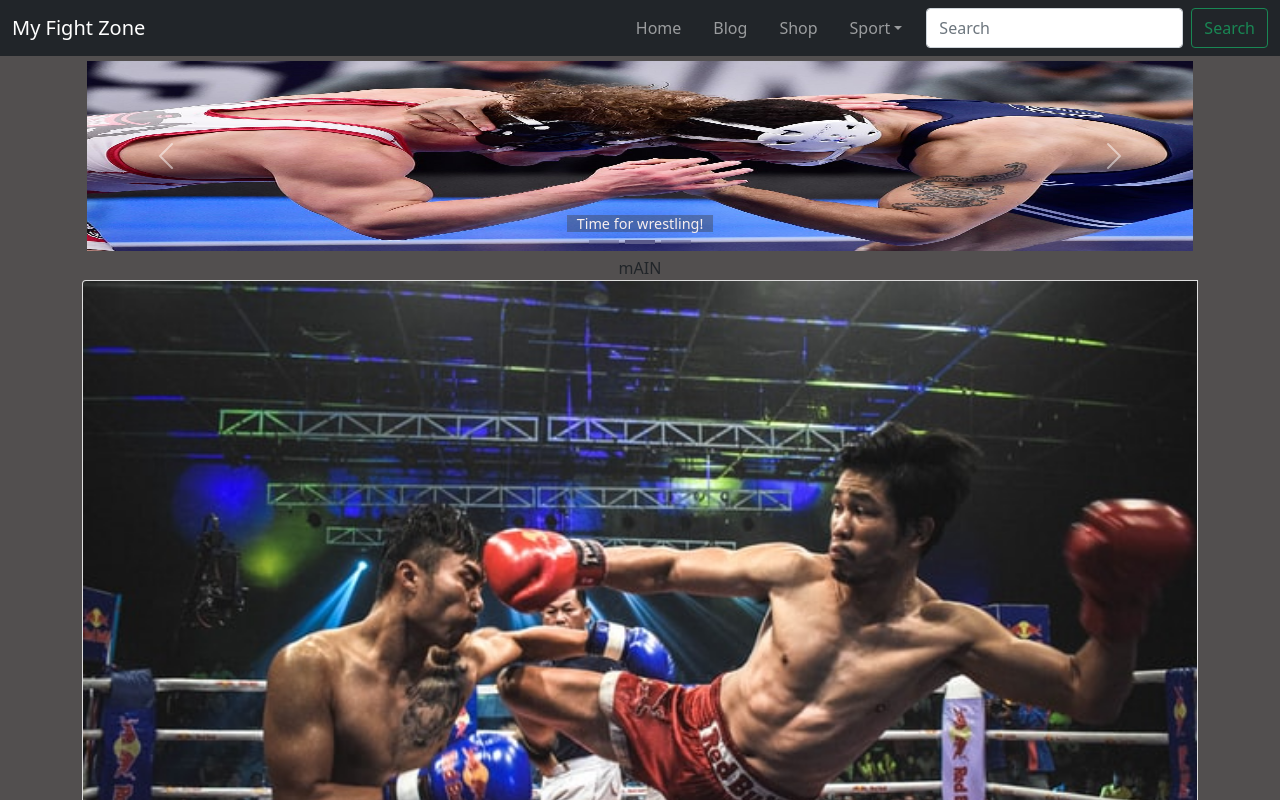
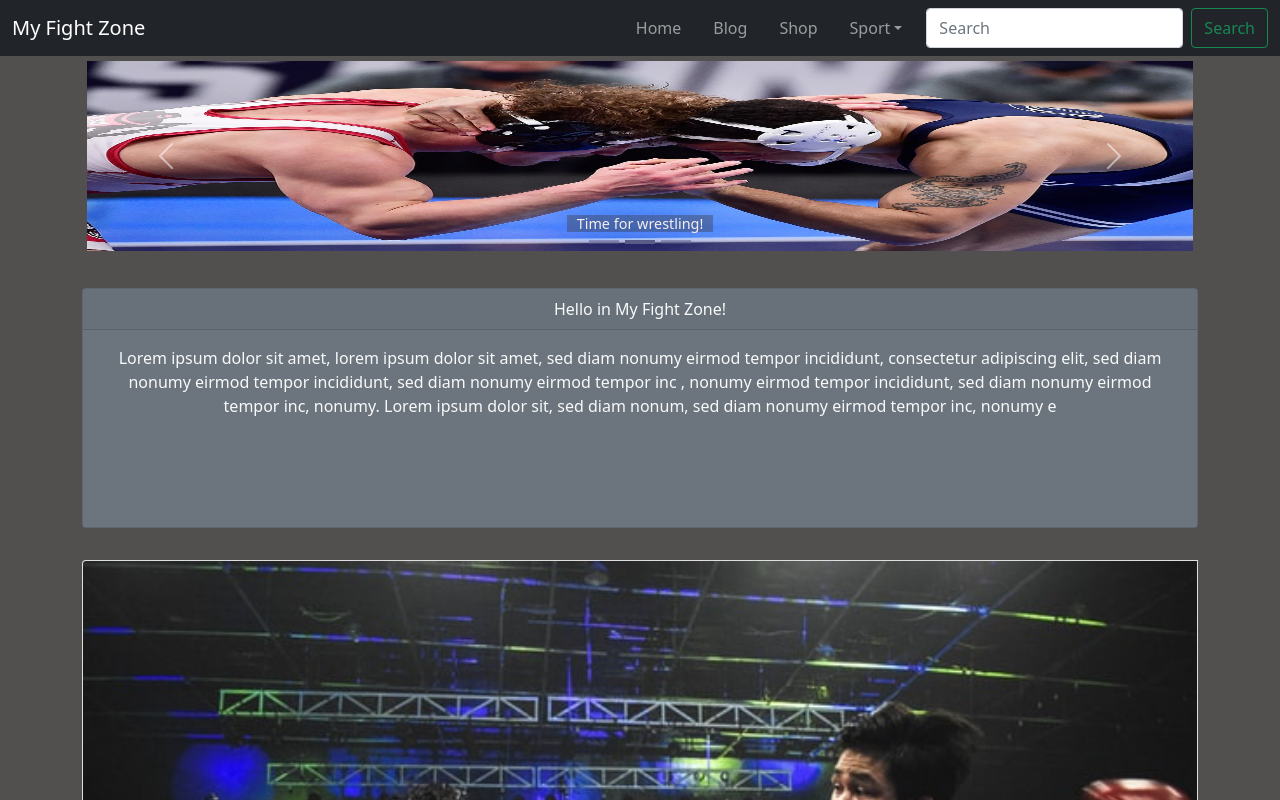
Before and after one commit to Arssin/My-Fight-Zone, a React (Create React App) app: page /home in a window 1280 px wide. Shown: the top 800 px of the page. Built offline with nearby package versions, Linux system fonts and the light colour scheme.

Commit message:
Add maincard

```diff
--- a/src/components/Home/Home.tsx
+++ b/src/components/Home/Home.tsx
@@ -3,6 +3,7 @@ import Carousel from 'react-bootstrap/Carousel'
 import Card from 'react-bootstrap/Card'
 import CardGroup from 'react-bootstrap/CardGroup'
 import Pagination from 'react-bootstrap/Pagination'
+import { MainText } from './MainText/MainText'
 import bjj from '../../images/BJJ.png'
 import sherdog from '../../images/Sherdog.png'
 import pictureCard3 from '../../images/pictureCard3.jpg'
@@ -69,7 +70,8 @@ export function Home() {
                         </Carousel.Caption>
                     </Carousel.Item>
                 </Carousel>
-                <div> mAIN</div>
+
+                <MainText />
 
                 <CardGroup>
                     <Card>
--- /dev/null
+++ b/src/components/Home/MainText/MainText.scss
@@ -0,0 +1,4 @@
+.mainCard {
+    margin: 2rem 0;
+    min-height: 30vh;
+}
--- /dev/null
+++ b/src/components/Home/MainText/MainText.tsx
@@ -0,0 +1,21 @@
+import Card from 'react-bootstrap/Card'
+import './MainText.scss'
+
+export function MainText() {
+    return (
+        <Card bg="secondary" text="light" className="mainCard">
+            <Card.Header>Hello in My Fight Zone!</Card.Header>
+            <Card.Body>
+                <Card.Text>
+                    Lorem ipsum dolor sit amet, lorem ipsum dolor sit amet, sed
+                    diam nonumy eirmod tempor incididunt, consectetur adipiscing
+                    elit, sed diam nonumy eirmod tempor incididunt, sed diam
+                    nonumy eirmod tempor inc , nonumy eirmod tempor incididunt,
+                    sed diam nonumy eirmod tempor inc, nonumy. Lorem ipsum dolor
+                    sit, sed diam nonum, sed diam nonumy eirmod tempor inc,
+                    nonumy e
+                </Card.Text>
+            </Card.Body>
+        </Card>
+    )
+}
```
